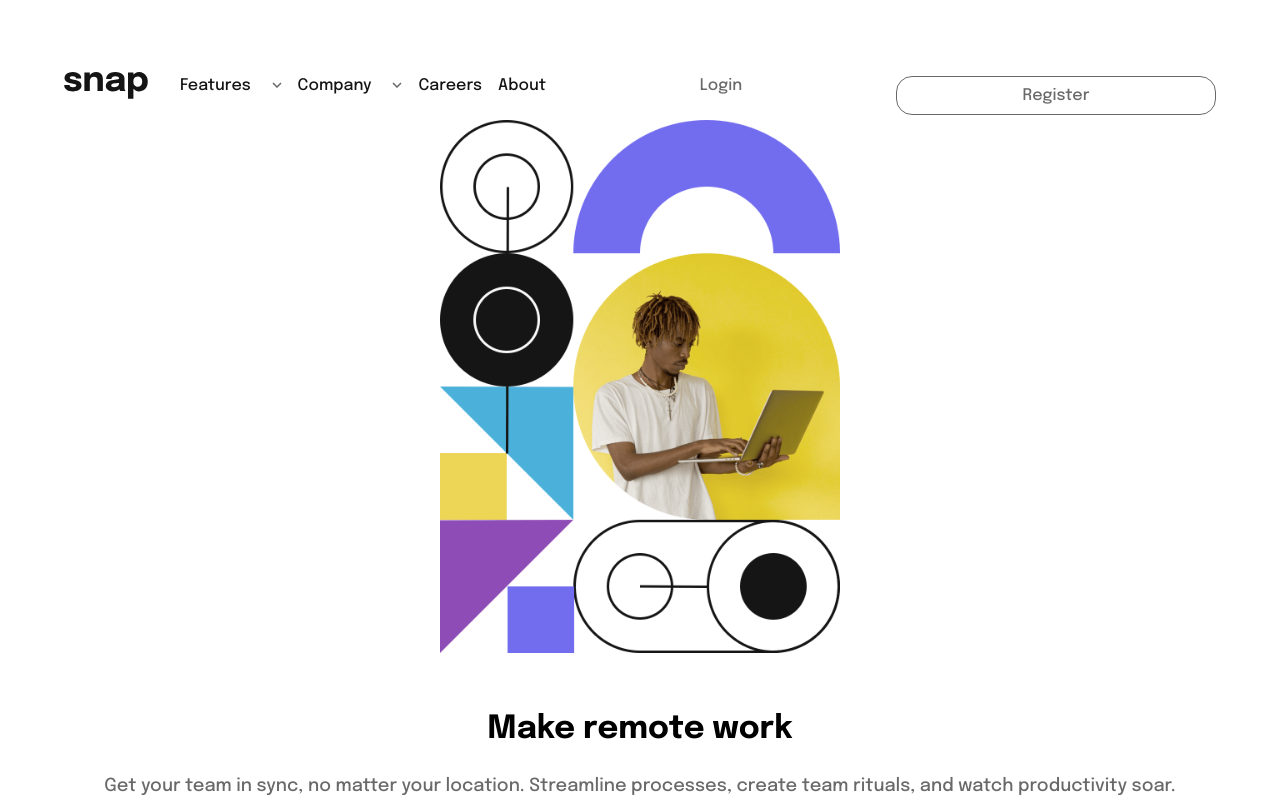
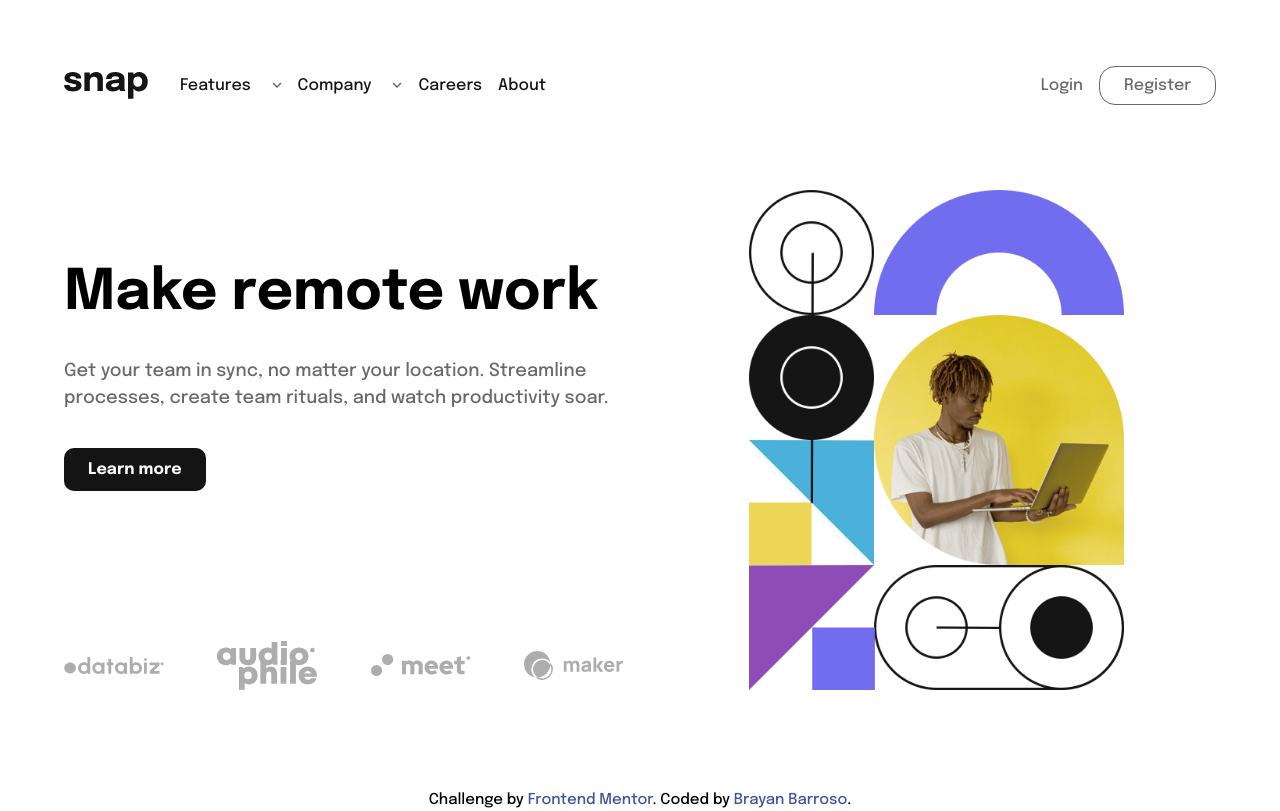
Before and after one commit to brayanbarroso/dropdown-navigation, a plain HTML site: page index.html in a window 1280 px wide. Shown: the top 811 px of the page. Drawn offline with Linux system fonts and the light colour scheme.

Commit message:
ajustando section text

```diff
--- a/assets/css/main.css
+++ b/assets/css/main.css
@@ -199,6 +199,7 @@ footer {
 }
 .attribution a {
   color: hsl(228, 45%, 44%);
+  text-decoration: none;
 }
 
 @media (min-width: 768px) {
@@ -260,4 +261,57 @@ footer {
     opacity: 1;
     pointer-events: unset;
   }
+
+  .nav__login {
+    margin: 0;
+    margin-left: auto;
+    width: max-content;
+  }
+
+  .nav__login--border {
+    margin: 0;
+    padding: 0 1.5em;
+  }
+
+  /* main--Desktop */
+  .main__section {
+    gap: 2em;
+    grid-template-columns: 1fr 1fr;
+    grid-template-areas: "text img";
+    margin: 0 auto;
+    max-width: 1200px;
+    padding: 70px 0;
+    width: 90%;
+  }
+
+  .main__picture {
+    max-height: 500px;
+  }
+
+  .main__img {
+    height: 100%;
+  }
+
+  .main__article {
+    display: flex;
+    flex-direction: column;
+    padding: 0;
+    text-align: left;
+  }
+
+  .main__brands {
+    margin: auto 0 0 0;
+  }
+
+  .main__texts {
+    margin: auto 0;
+  }
+
+  .main__title {
+    font-size: 3.5rem;
+  }
+
+  .main__paragraph {
+    margin: 2em 0;
+  }
 }
```
